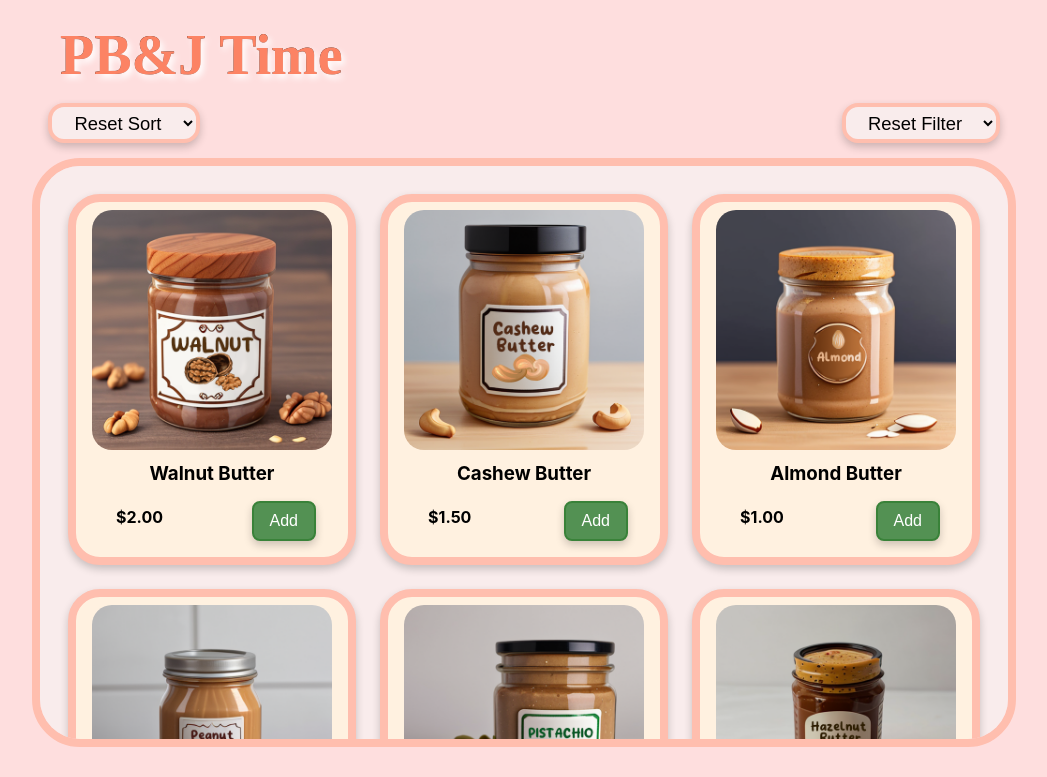
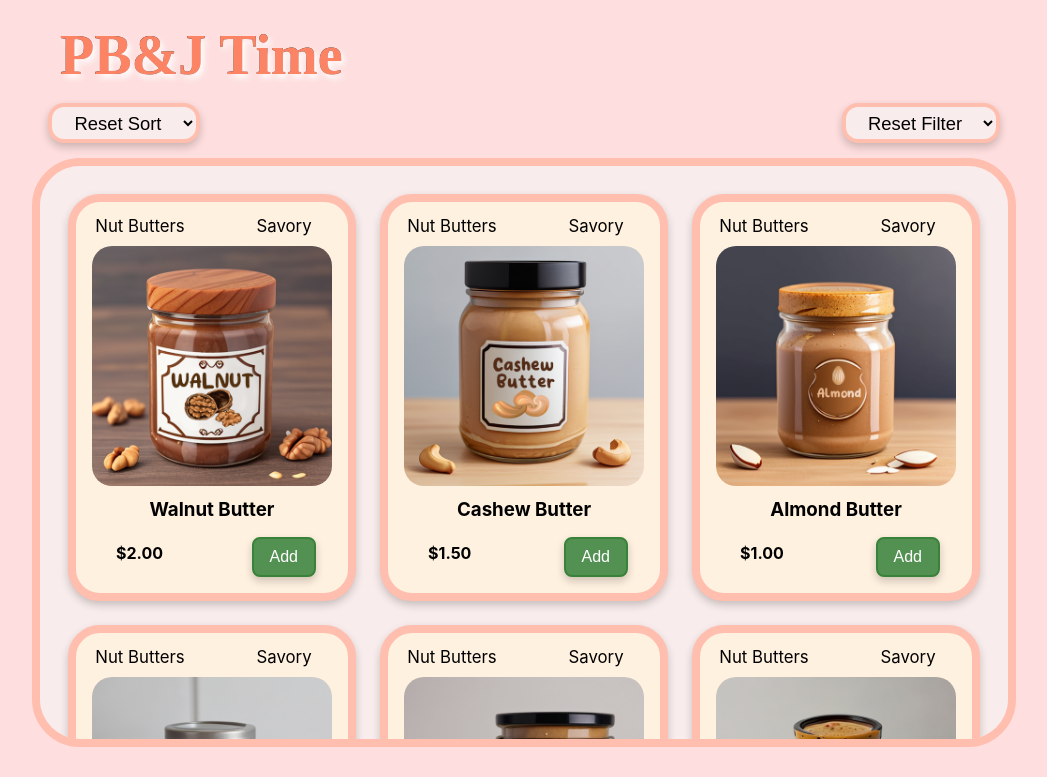
Before and after one commit to prlakshm/sandwitch-builder, a React (Create React App) app: page / in a window 1280 px wide. Shown: the top 777 px of the page, without its empty margins (0-1047 px from the left). Built offline with nearby package versions, Linux system fonts and the light colour scheme; a web font is replaced by a local one.

Commit message:
Feat: added category and flavor to item card

```diff
--- a/src/components/SandwitchItem.js
+++ b/src/components/SandwitchItem.js
@@ -79,6 +79,10 @@ export default function SandwitchItem(props) {
   return (
     <div class="item">
         {/* Sandwitch Item Card */}
+        <div class="sort-info">
+          <p>{category}</p>
+          <p>{flavor}</p>
+        </div>
       <div class="img-wrapper">
         <img src={image} alt={name + "Image"} />
       </div>
--- a/src/styles/SandwitchItem.css
+++ b/src/styles/SandwitchItem.css
@@ -60,6 +60,17 @@ img {
     margin: 0.5rem;
   }
 
+  .sort-info {
+    display: flex;
+    justify-content: space-between;
+    width: inherit;
+    padding-bottom: 0.25rem;
+  }
+
+  .sort-info p {
+    font-size: 1.05rem;
+  }
+
   .bottom-nav p {
     width: fit-content;
     font-weight: bold;
```
